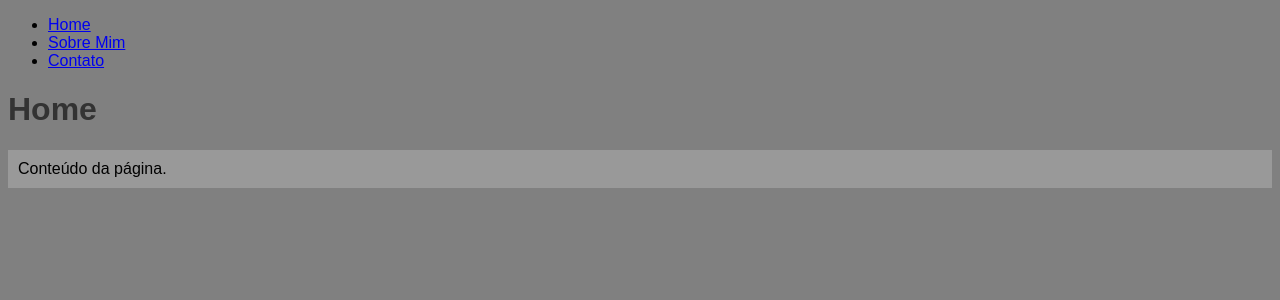
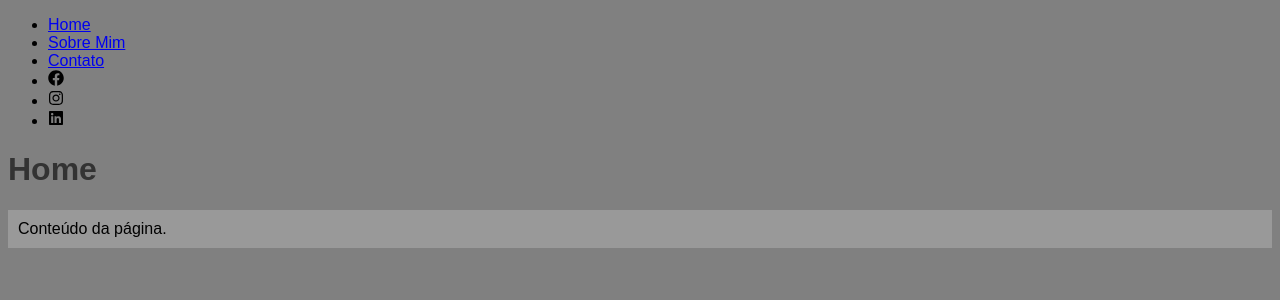
Before and after one commit to DanielleSantosss/Curso-React, a React (Create React App) app in the folder projeto-em-react/: page / in a window 1280 px wide. Shown: the top 300 px of the page. Built offline with nearby package versions, Linux system fonts and the light colour scheme; the HTML template or start-up script is replaced by a standard one.

Commit message:
Alterações para o Route.

```diff
--- a/projeto-em-react/package.json
+++ b/projeto-em-react/package.json
@@ -8,6 +8,7 @@
     "@testing-library/user-event": "^13.5.0",
     "react": "^18.2.0",
     "react-dom": "^18.2.0",
+    "react-icons": "^5.0.1",
     "react-router-dom": "^6.22.2",
     "react-scripts": "5.0.1",
     "web-vitals": "^2.1.4"
--- a/projeto-em-react/src/components/Layout.jsx
+++ b/projeto-em-react/src/components/Layout.jsx
@@ -1,5 +1,6 @@
 import React from "react";
 import { Link } from "react-router-dom";
+import {FaFacebook, FaInstagram, FaLinkedin} from 'react-icons/fa'
 
 function Layout({children}){
     return(
@@ -8,6 +9,9 @@ function Layout({children}){
                  <li><Link to='/'>Home</Link></li>
                 <li><Link to='/sobreMim'>Sobre Mim</Link></li>
                 <li><Link to='/Contato'>Contato</Link></li>
+                <li><FaFacebook/></li>
+                <li><FaInstagram/></li>
+                <li><FaLinkedin/></li>
              </ul>
              {children}
         </>
```
Also changed, not shown: 1 other file (tests, documents, lock files or other folders).
